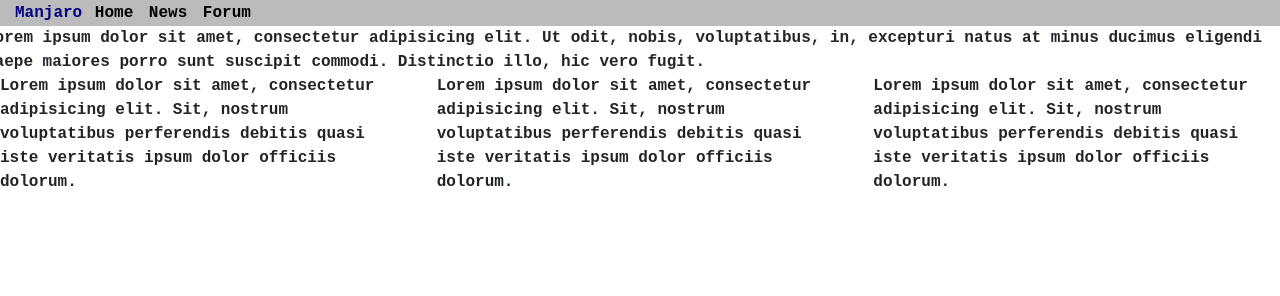
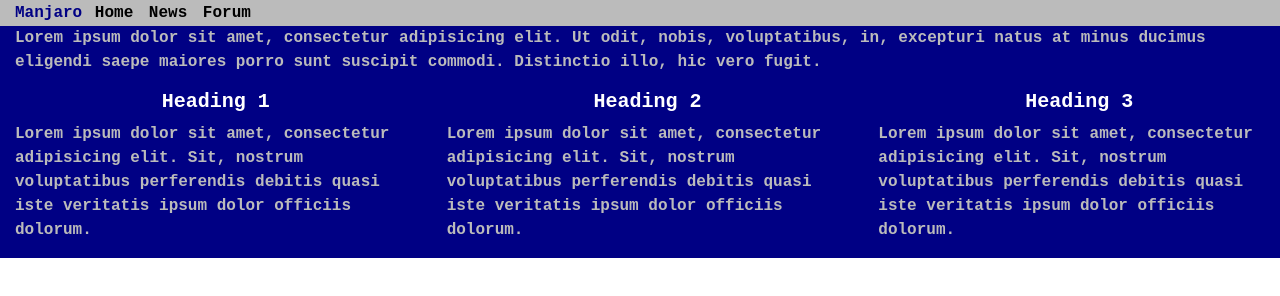
Before and after one commit to cgrossi/dostheme, a plain HTML site: page index.html in a window 1280 px wide. Drawn offline with nearby package versions, Linux system fonts and the light colour scheme.

Commit message:
added some styling

```diff
--- a/css/style.css
+++ b/css/style.css
@@ -4,13 +4,28 @@ WHITE: #FFEFE7
 BLACK: #000000
 YELLOW: #FEFE54*/
 
-body {
+body, h1 {
 	font-family: terminal, monospace;
 	font-weight: bold;
 }
 
 nav {
 	padding-left: 15px;
+}
+
+main {
+	padding-left: 15px;
+	background: #000084;
+	color: #BBB;
+}
+
+h1 {
+	font-size: 20px;
+	color: #fff;
+}
+
+hr {
+	border: white;
 }
 nav span {
 	color: #000084;
--- a/index.html
+++ b/index.html
@@ -17,20 +17,26 @@
 		</nav>
 	</header>
 	<main>
-		<section class="row">
-			Lorem ipsum dolor sit amet, consectetur adipisicing elit. Ut odit, nobis, voluptatibus, in, excepturi natus at minus ducimus eligendi saepe maiores porro sunt suscipit commodi. Distinctio illo, hic vero fugit.
-		</section>
-		<section class="row">
-			<article class="col-4">
-				<p>Lorem ipsum dolor sit amet, consectetur adipisicing elit. Sit, nostrum voluptatibus perferendis debitis quasi iste veritatis ipsum dolor officiis dolorum.</p>
-			</article>
-			<article class="col-4">
-				<p>Lorem ipsum dolor sit amet, consectetur adipisicing elit. Sit, nostrum voluptatibus perferendis debitis quasi iste veritatis ipsum dolor officiis dolorum.</p>
-			</article>
-			<article class="col-4">
-				<p>Lorem ipsum dolor sit amet, consectetur adipisicing elit. Sit, nostrum voluptatibus perferendis debitis quasi iste veritatis ipsum dolor officiis dolorum.</p>
-			</article>
-		</section>
+			<div class="row">
+				<div class="col">
+					<p>Lorem ipsum dolor sit amet, consectetur adipisicing elit. Ut odit, nobis, voluptatibus, in, excepturi natus at minus ducimus eligendi saepe maiores porro sunt suscipit commodi. Distinctio illo, hic vero fugit.</p>
+				</div>
+			</div>
+			<div class="row">
+				<div class="col-4">
+					<h1 class="text-center">Heading 1</h1>
+					<p>Lorem ipsum dolor sit amet, consectetur adipisicing elit. Sit, nostrum voluptatibus perferendis debitis quasi iste veritatis ipsum dolor officiis dolorum.</p>
+				</div>
+				<div class="col-4">
+					<h1 class="text-center">Heading 2</h1>
+					<p>Lorem ipsum dolor sit amet, consectetur adipisicing elit. Sit, nostrum voluptatibus perferendis debitis quasi iste veritatis ipsum dolor officiis dolorum.</p>
+				</div>
+				<div class="col-4">
+					<h1 class="text-center">Heading 3</h1>
+					<p>Lorem ipsum dolor sit amet, consectetur adipisicing elit. Sit, nostrum voluptatibus perferendis debitis quasi iste veritatis ipsum dolor officiis dolorum.</p>
+				</div>
+			</div>
+			<hr>
 	</main>
 	<footer>
 
```
